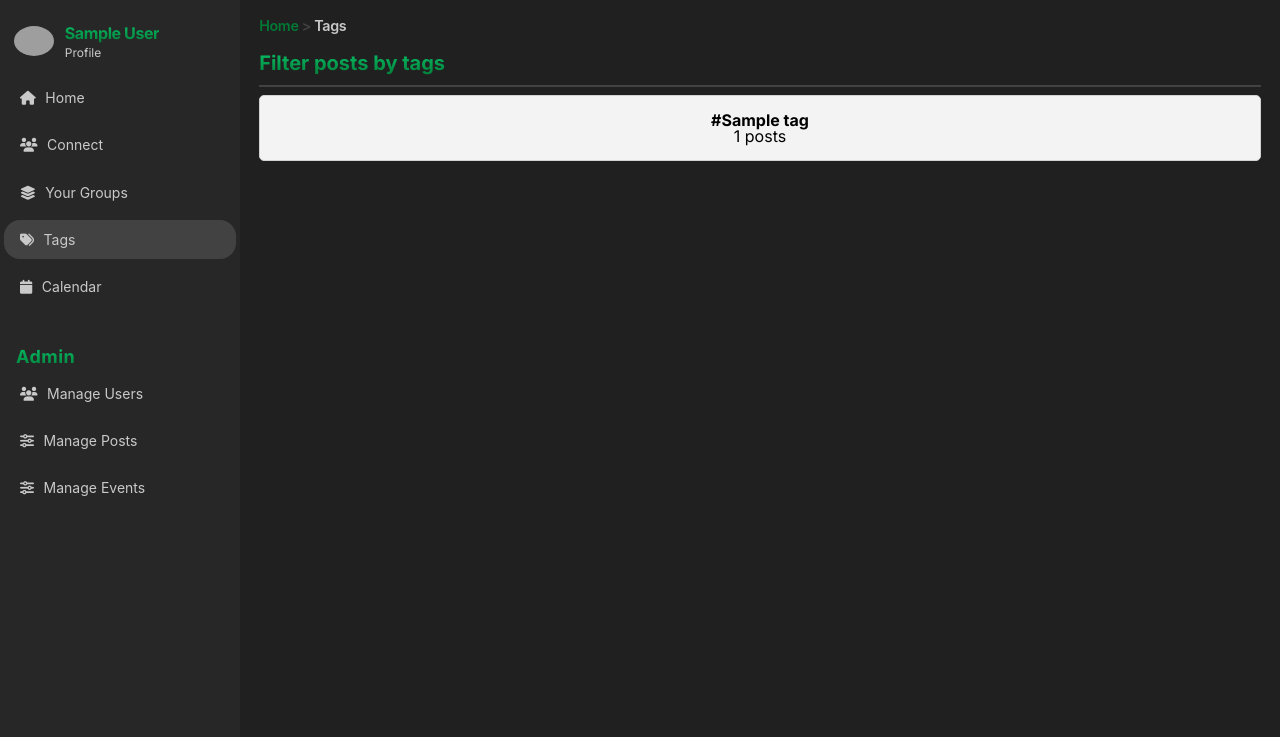
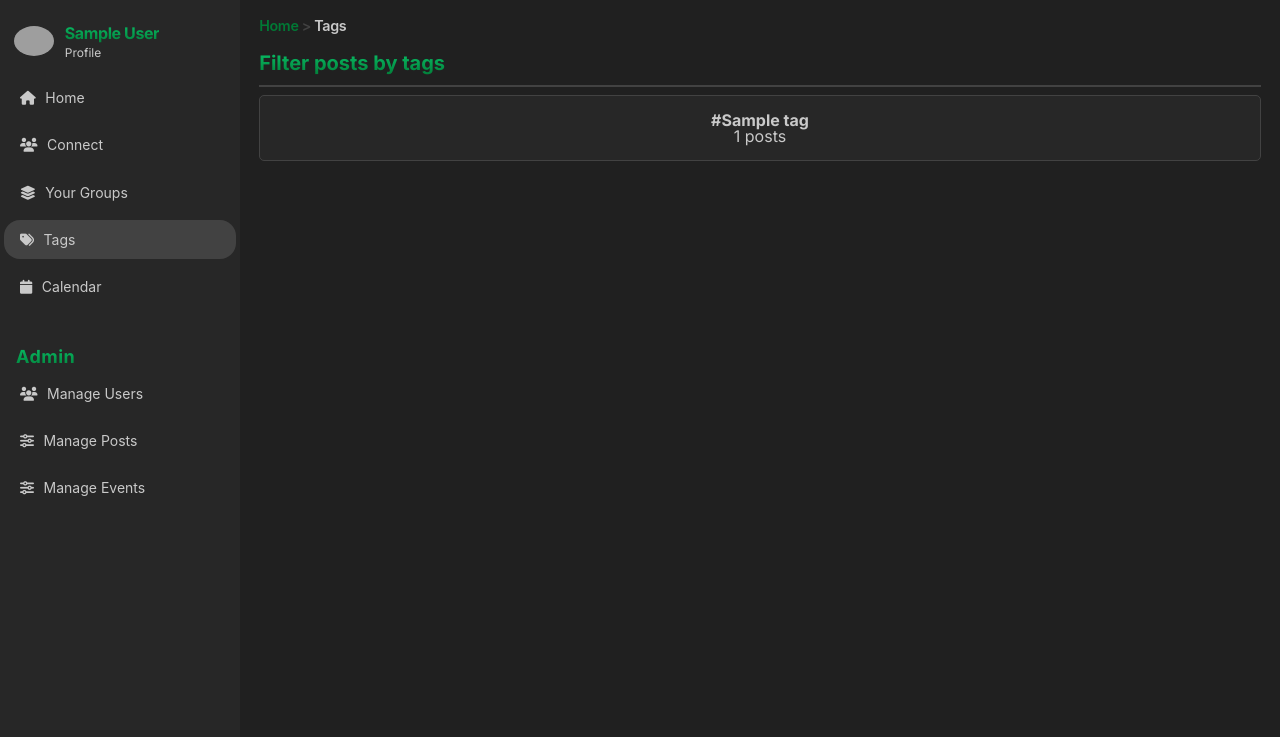
Before and after one commit to devliqht/schola, a PHP site: page /pages/tags.php in a window 1280 px wide. Shown: the part 63-800 px from the top of the page. Run offline with PHP 8.4, Linux system fonts and the light colour scheme; the visitor is signed in with stand-in values (Sample User, id 1); tables that the repository leaves empty or names only in its code hold one stand-in row (values such as "Sample post"); grey boxes are pictures that could not be loaded.

Commit message:
TAGS: Fix tag color consistency and render-post.php issue

```diff
--- a/css/posts.css
+++ b/css/posts.css
@@ -373,9 +373,9 @@ textarea.comment-textarea:focus {
 }
 
 .tag-box {
-    background-color: #f3f3f3;
-    border: 1px solid rgb(210, 210, 210);
-    color: black;
+    background-color: var(--base-bg-two);
+    border: 1px solid var(--border-main-dark);
+    color: var(--text-light);
     padding: 1rem;
     border-radius: 5px;
     text-align: center;
@@ -385,5 +385,5 @@ textarea.comment-textarea:focus {
     display: block;
 }
 .tag-box:hover {
-    background-color: #e0e0e0;
+    background-color: var(--text-dark-muted);
 }
--- a/pages/home.php
+++ b/pages/home.php
@@ -44,7 +44,7 @@
                 </nav>
 
                 <div class="flex flex-row gap-4 justify-between align-center">
-                    <h2 class="text-xl text-white inter-700 pb-4">Welcome, <span class="gradient-text"><?= $_SESSION['full_name']; ?></span></h2>
+                    <h2 class="text-xl text-white inter-700 pb-4">Welcome <span class="gradient-text"><?= $_SESSION['full_name']; ?></span></h2>
                 </div>
                 <div class="discussions-wrapper">
                     <?php
--- a/pages/tag.php
+++ b/pages/tag.php
@@ -24,7 +24,7 @@ if (!$tag_data) {
 }
 $tag_name = htmlspecialchars($tag_data['name']);
 
-$posts_query = $conn->prepare("SELECT p.id, p.title, p.content, p.created_at, u.profile_picture
+$posts_query = $conn->prepare("SELECT p.id, p.title, p.content, p.created_at, u.profile_picture, u.username, u.full_name
                                         FROM posts p
                                         JOIN post_tags pt ON p.id = pt.post_id
                                         JOIN users u ON p.author_id = u.id
@@ -73,14 +73,12 @@ $posts_result = $posts_query->get_result();
                 <ul>
                     <?php while ($post = $posts_result->fetch_assoc()): ?>
                         <?php
-
                             render_post($post);
-
                         ?>
                     <?php endwhile; ?>
                 </ul>
             <?php else: ?>
-                <p>No posts found for this tag.</p>
+                <p class="text-base inter-300 text-white">No posts found for this tag.</p>
             <?php endif; ?>
 
         </div>
```
